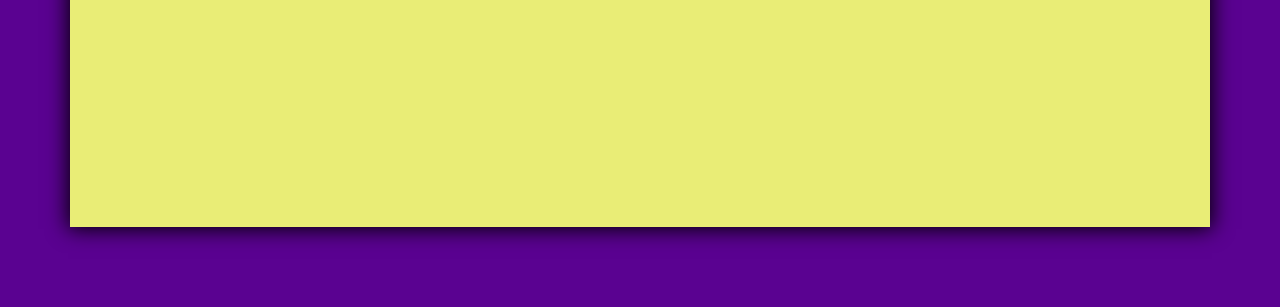
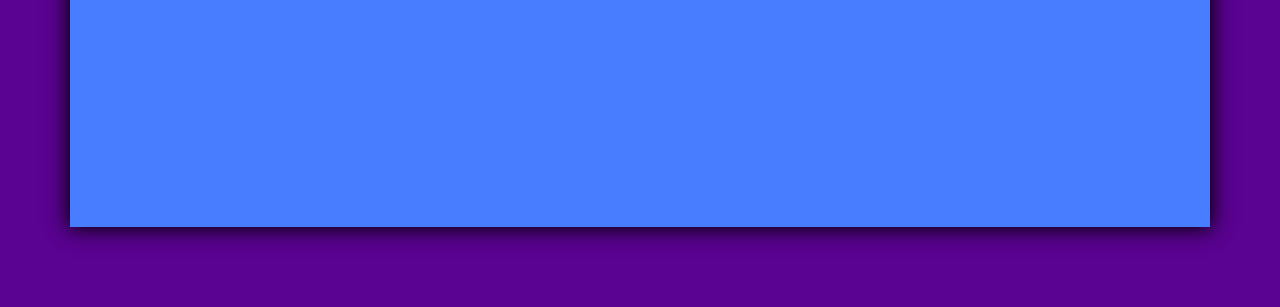
Before and after one commit to Namania/cv-cours, a plain HTML site: page index.html in a window 1280 px wide. Shown: the part 493-800 px from the top of the page. Drawn offline with nearby package versions, Linux system fonts and the light colour scheme; a web font is replaced by a local one.

Commit message:
change color

```diff
--- a/css/style.css
+++ b/css/style.css
@@ -26,7 +26,7 @@ h3 {
 .container {
     width: 90vw;
     height: 80vh;
-    background-color: rgb(233, 237, 118);
+    background-color: rgb(73, 125, 255);
     padding: 20px;
     color: rgb(67, 67, 67);
 }
```
